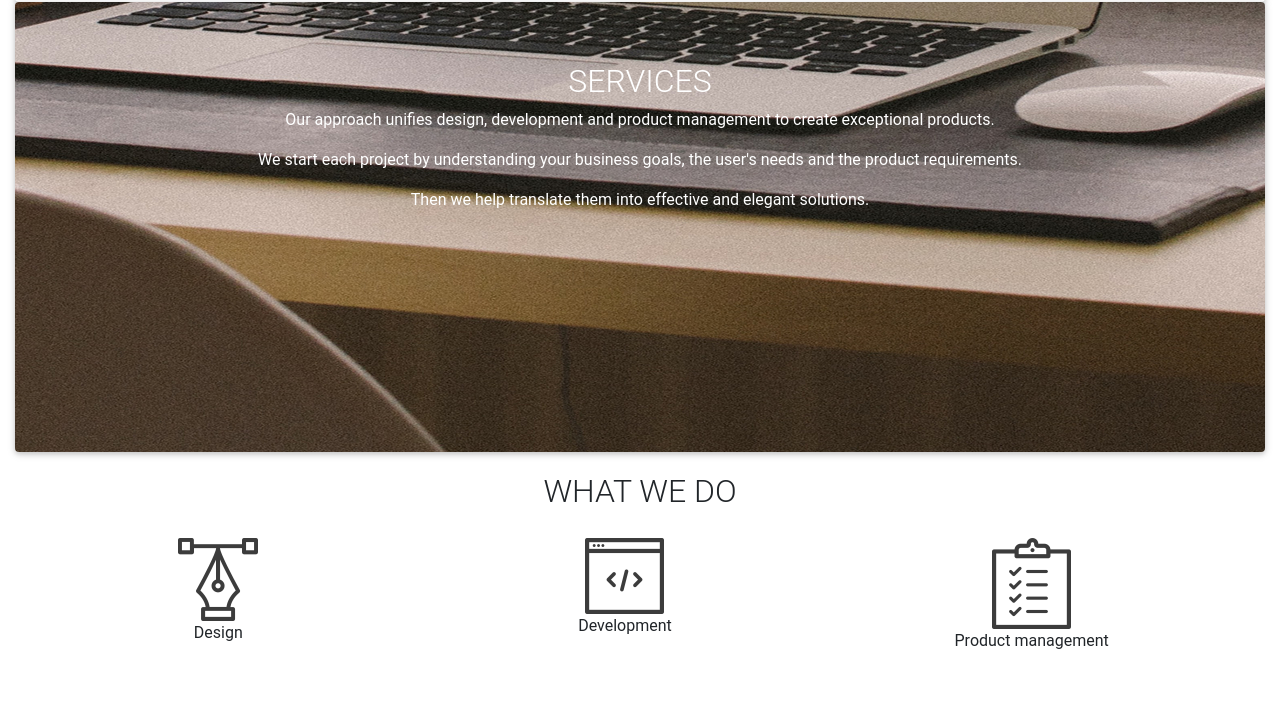
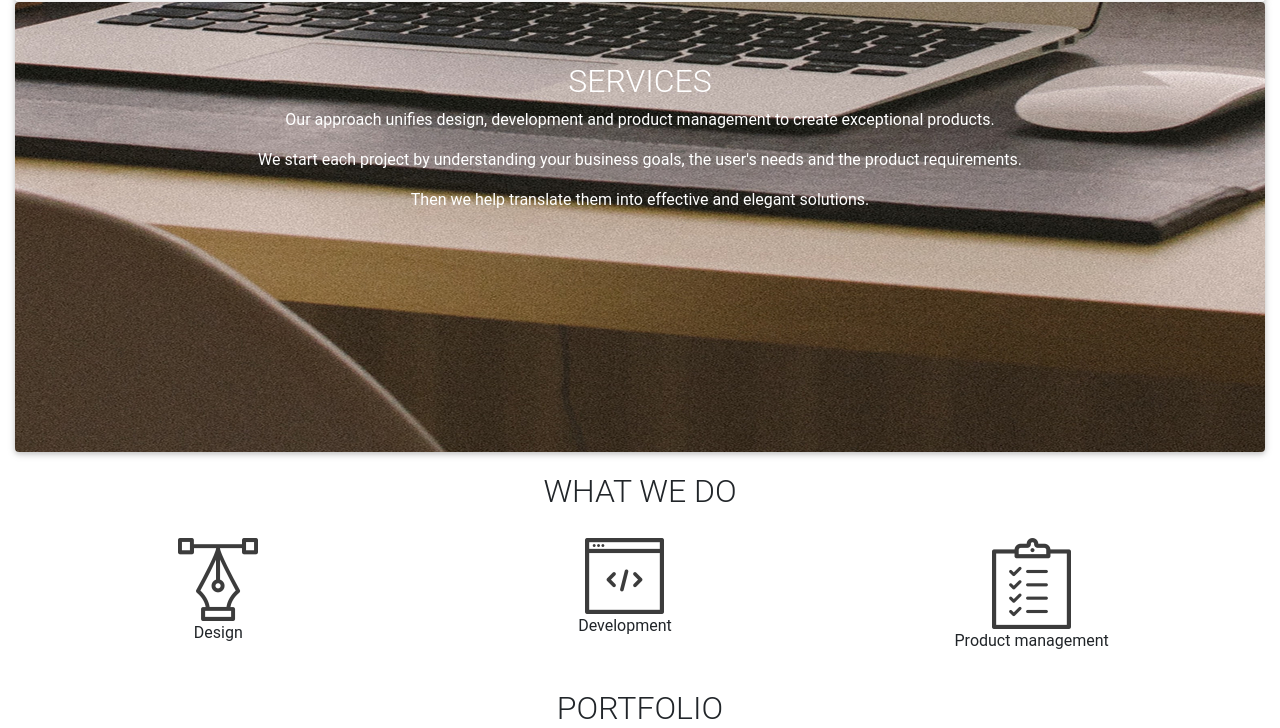
Before and after one commit to crash340/delani-studio-1, a plain HTML site: page index.html in a window 1280 px wide. Shown: the part 1064-1792 px from the top of the page. Before the commit the page ends 1753 px from the top, so only its background shows below. Drawn offline with Linux system fonts and the light colour scheme; a web font is replaced by a local one.

Commit message:
Adds a h2 Portfolio header and general styling to center all h2 headings.

```diff
--- a/css/styles.css
+++ b/css/styles.css
@@ -34,3 +34,6 @@ header,
     text-align: center;
     padding-top: 20px;
 }
+h2 {
+    text-align: center;
+}
--- a/index.html
+++ b/index.html
@@ -72,6 +72,7 @@
 				</div>
 			</div>
 		</div>
+		<h2>PORTFOLIO</h2>
 	</main>
 	<!--Main layout-->
 
```
